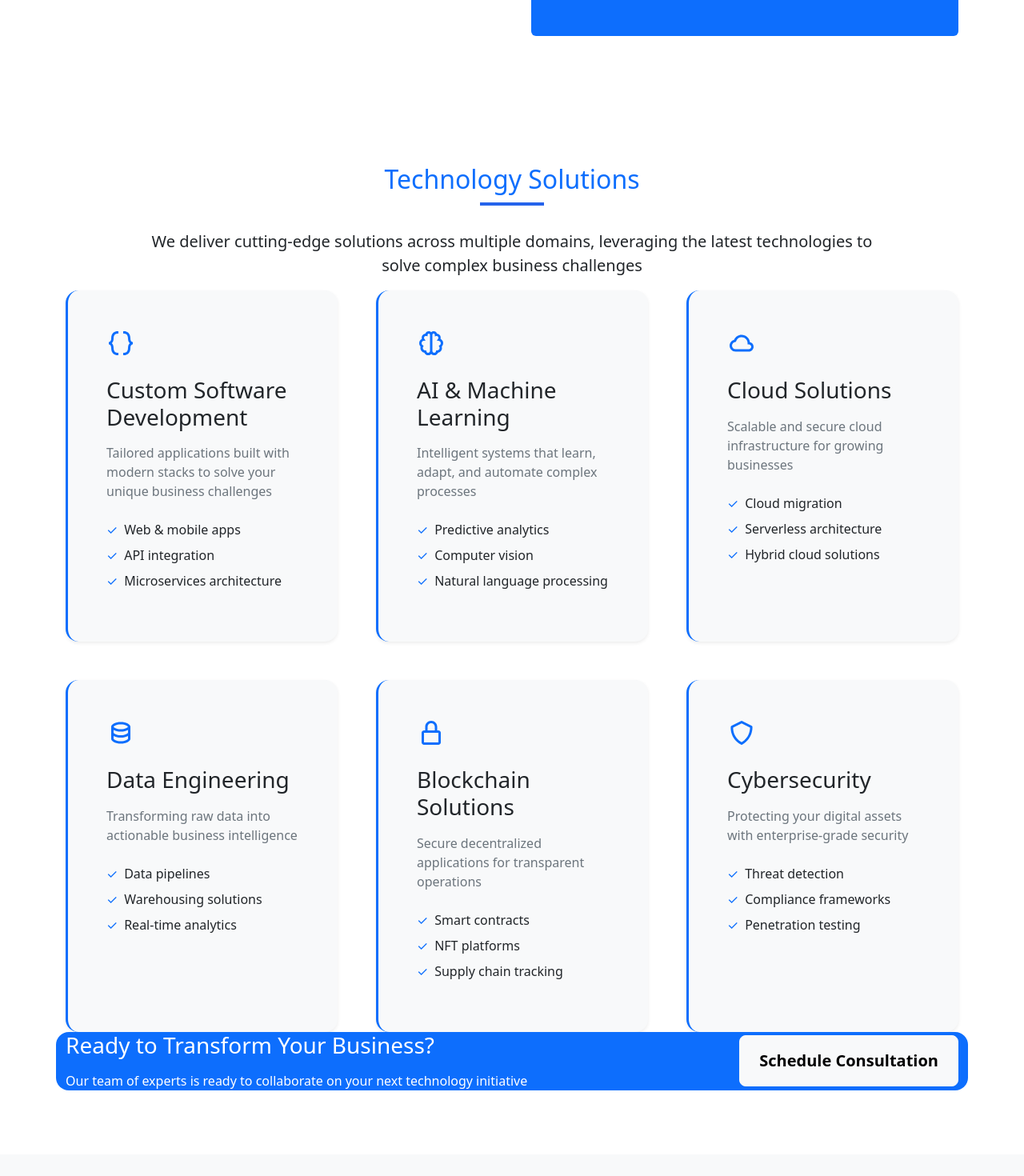
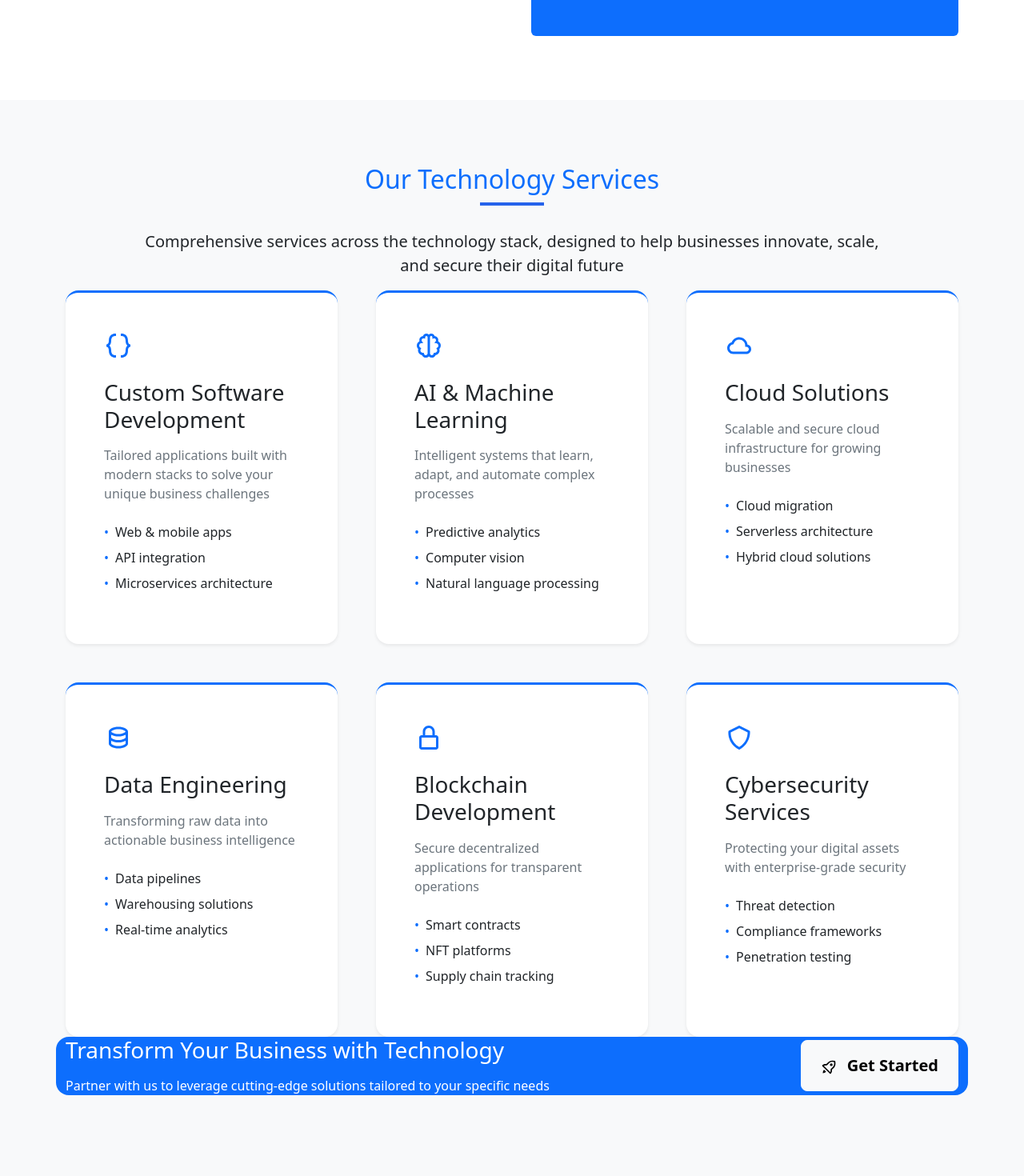
Before and after one commit to RockieRaheem/Verilia-Website, a React (Vite) app: page / in a window 1280 px wide. Shown: the part 1740-3210 px from the top of the page at 80% size. Built offline with nearby package versions, Linux system fonts and the light colour scheme.

Commit message:
Ressolve services navigation error

```diff
--- a/src/components/Navbar.jsx
+++ b/src/components/Navbar.jsx
@@ -33,7 +33,7 @@ const Navigation = () => {
             <Nav.Link href="#about" onClick={() => setExpanded(false)}>
               About
             </Nav.Link>
-            <Nav.Link href="#Services" onClick={() => setExpanded(false)}>
+            <Nav.Link href="#services" onClick={() => setExpanded(false)}>
               Services
             </Nav.Link>
             <Nav.Link href="#team" onClick={() => setExpanded(false)}>
--- a/src/components/Services.jsx
+++ b/src/components/Services.jsx
@@ -6,8 +6,8 @@ import {
   BiCloud,
   BiData,
   BiLockAlt,
-  BiMobile,
   BiShield,
+  BiRocket,
 } from "react-icons/bi";
 
 const Services = () => {
@@ -58,14 +58,14 @@ const Services = () => {
     },
     {
       icon: <BiLockAlt size={36} className="text-primary" />,
-      title: "Blockchain Solutions",
+      title: "Blockchain Development",
       description:
         "Secure decentralized applications for transparent operations",
       features: ["Smart contracts", "NFT platforms", "Supply chain tracking"],
     },
     {
       icon: <BiShield size={36} className="text-primary" />,
-      title: "Cybersecurity",
+      title: "Cybersecurity Services",
       description:
         "Protecting your digital assets with enterprise-grade security",
       features: [
@@ -77,31 +77,30 @@ const Services = () => {
   ];
 
   return (
-    <section id="solutions" className="py-6">
+    <section id="services" className="py-6 bg-light">
       <Container>
         <Row className="justify-content-center mb-6">
           <Col md={10} className="text-center">
-            <h2 className="text-primary">Technology Solutions</h2>
+            <h2 className="text-primary">Our Technology Services</h2>
             <div className="underline mx-auto"></div>
             <p className="lead mt-4">
-              We deliver cutting-edge solutions across multiple domains,
-              leveraging the latest technologies to solve complex business
-              challenges
+              Comprehensive services across the technology stack, designed to
+              help businesses innovate, scale, and secure their digital future
             </p>
           </Col>
         </Row>
 
         <Row className="g-5">
-          {services.map((solution, index) => (
+          {services.map((service, index) => (
             <Col lg={4} md={6} key={index}>
-              <div className="h-100 p-5 bg-light rounded-4 shadow-sm border-start border-3 border-primary">
-                <div className="mb-4">{solution.icon}</div>
-                <h3 className="mb-3">{solution.title}</h3>
-                <p className="text-secondary mb-4">{solution.description}</p>
+              <div className="h-100 p-5 bg-white rounded-4 shadow-sm border-top border-3 border-primary">
+                <div className="mb-4">{service.icon}</div>
+                <h3 className="mb-3">{service.title}</h3>
+                <p className="text-secondary mb-4">{service.description}</p>
                 <ul className="list-unstyled">
-                  {solution.features.map((feature, idx) => (
+                  {service.features.map((feature, idx) => (
                     <li key={idx} className="mb-2 d-flex">
-                      <span className="text-primary me-2">✓</span>
+                      <span className="text-primary me-2">•</span>
                       <span>{feature}</span>
                     </li>
                   ))}
@@ -115,15 +114,17 @@ const Services = () => {
           <Col className="bg-primary text-white p-6 rounded-4 text-center">
             <Row className="align-items-center">
               <Col md={8} className="text-md-start mb-4 mb-md-0">
-                <h3 className="mb-3">Ready to Transform Your Business?</h3>
+                <h3 className="mb-3">
+                  Transform Your Business with Technology
+                </h3>
                 <p className="mb-0">
-                  Our team of experts is ready to collaborate on your next
-                  technology initiative
+                  Partner with us to leverage cutting-edge solutions tailored to
+                  your specific needs
                 </p>
               </Col>
               <Col md={4} className="text-md-end">
                 <button className="btn btn-light btn-lg px-4 py-3 fw-bold">
-                  Schedule Consultation
+                  <BiRocket className="me-2" /> Get Started
                 </button>
               </Col>
             </Row>
```
